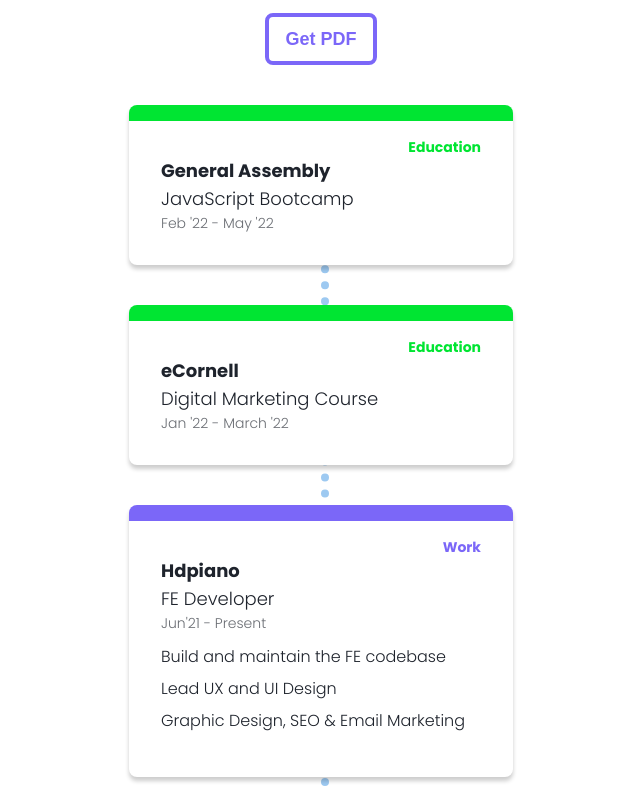
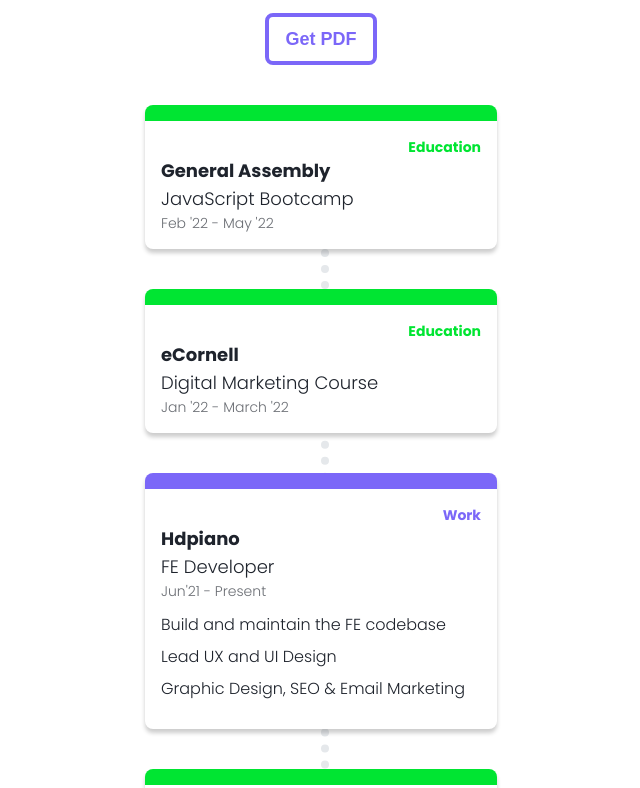
Before and after one commit to murthajosh/portfolio, a plain HTML site: page index.html in a window 1280 px wide. Shown: the part 3179-3967 px from the top of the page, without its empty margins (319-959 px from the left). Drawn offline with Linux system fonts and the light colour scheme; a web font is replaced by a local one.

Commit message:
style fixes

```diff
--- a/pages/home-page/resume/resume.scss
+++ b/pages/home-page/resume/resume.scss
@@ -7,8 +7,8 @@
 
     .dotted-line {
         margin-top: $space-lg-2;
-        height: 1900px;
-        border-left: 8px dotted $tertiary-tint;
+        height: 1800px;
+        border-left: 8px dotted $light-shade;
         position: absolute;
         z-index: 1;
         left: 50%;
@@ -25,7 +25,7 @@
         border-radius: .5rem;
         box-shadow: $shadow-sm;
         width: 320px;
-        padding: 1rem 2rem 2rem 2rem;
+        padding: 1rem;
         text-align: left;
         margin-top: $space-lg-2;
         z-index: 2;
```
Also changed, not shown: style.css.
